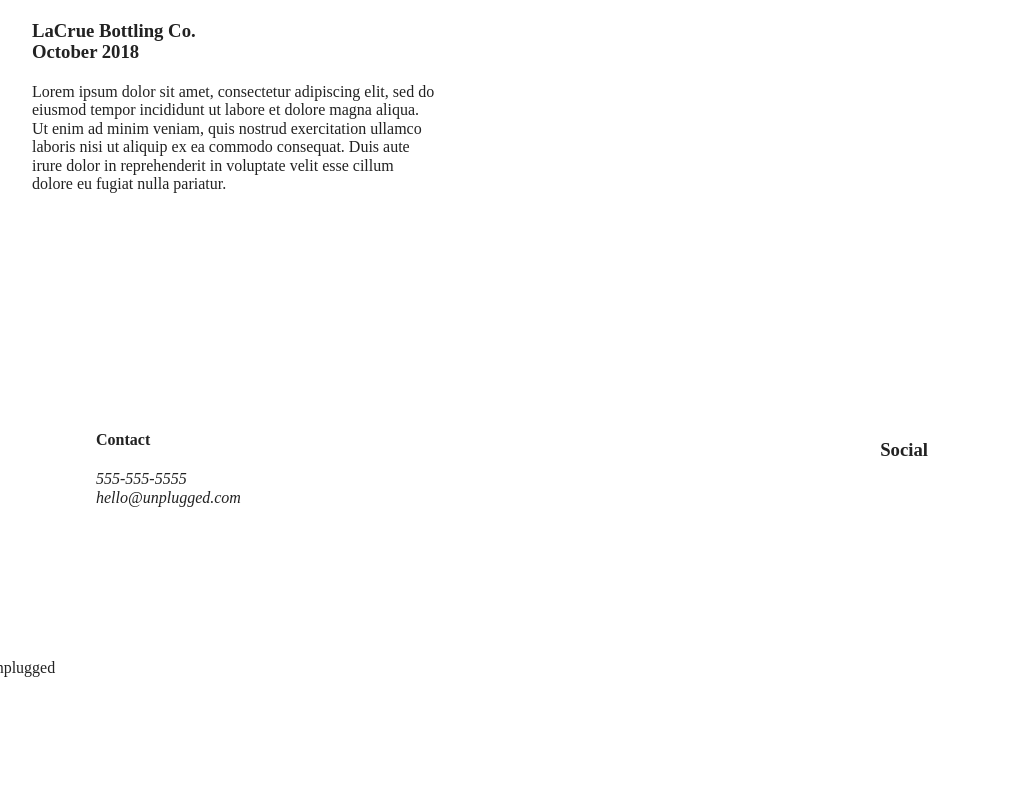
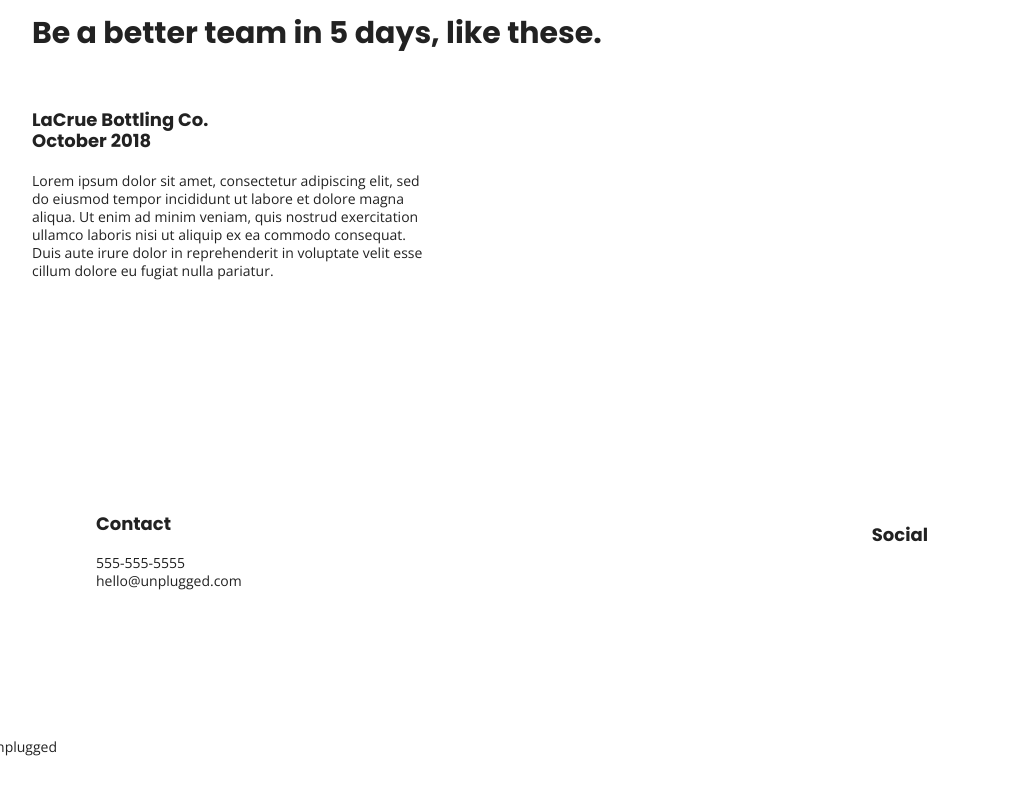
Before and after one commit to Miriam-C-B/unplugged-site, a website built with Parcel: page index.html in a window 1280 px wide. Shown: the part 1446-2236 px from the top of the page, without its empty margins (128-1151 px from the left). Before the commit the page ends 2159 px from the top, so only its background shows below. Built offline with nearby package versions, Linux system fonts and the light colour scheme.

Commit message:
Added text styles

```diff
--- a/about/index.html
+++ b/about/index.html
@@ -15,6 +15,9 @@
   <link rel="manifest" href="../site.webmanifest">
   <link rel="apple-touch-icon" href="../icon.png">
   <!-- Place favicon.ico in the root directory -->
+
+  <!-- Google Fonts -->
+  <link href="https://fonts.googleapis.com/css?family=Open+Sans:400,700|Poppins:500,700" rel="stylesheet">
 
   <link rel="stylesheet" href="../css/normalize.css">
   <link rel="stylesheet" href="../css/main.css">
--- a/css/main.css
+++ b/css/main.css
@@ -86,11 +86,62 @@ textarea {
 /* ==========================================================================
    Author's custom styles
    ========================================================================== */
+    html {
+        font-size: 16px;
+    }
+
+    body {
+        font-family: 'Open Sans', sans-serif;
+        font-size: 1em;
+        text-align: left;
+    }
+
+    ul,
+    ol {
+        list-style-type: none;
+    }
+
+    a {
+      color: #e2e3ed;
+      text-decoration: none;
+    }
+
+    h2 {
+        font-family: 'Poppins', sans-serif;
+        font-size: 1.875em;
+    }
+
+    h3,
+    h4 {
+        font-family: 'Poppins', sans-serif;
+        font-size: 1.125em;
+        margin: 20px 0;
+    }
+
+    p {
+        font-size: 0.875em;
+        line-height: 1.285em;
+    }
+
+    img {
+
+    }
+
+    figure {
+
+    }
+
+    address {
+        font-style: normal;
+    }
+
 
    .content-wrapper {
-    width: 90%;
-    margin: 50px 0;
+        width: 90%;
+        margin: 50px 0;
   }
+
+
 
   /*----------BASE HEADER FOOTER -------------------*/
   header,
@@ -188,6 +239,9 @@ textarea {
     justify-content: center;
   }
 
+  h1 {
+    font-size: 3em;
+  }
 
   aside {
     align-items: center;
--- a/index.html
+++ b/index.html
@@ -15,6 +15,9 @@
       <link rel="manifest" href="site.webmanifest">
       <link rel="apple-touch-icon" href="icon.png">
       <!-- Place favicon.ico in the root directory -->
+
+      <!-- Google Fonts -->
+      <link href="https://fonts.googleapis.com/css?family=Open+Sans:400,700|Poppins:500,700" rel="stylesheet">
 
       <link rel="stylesheet" href="css/normalize.css">
       <link rel="stylesheet" href="css/main.css">
```
Also changed, not shown: faq/index.html (+3 -0 lines).
